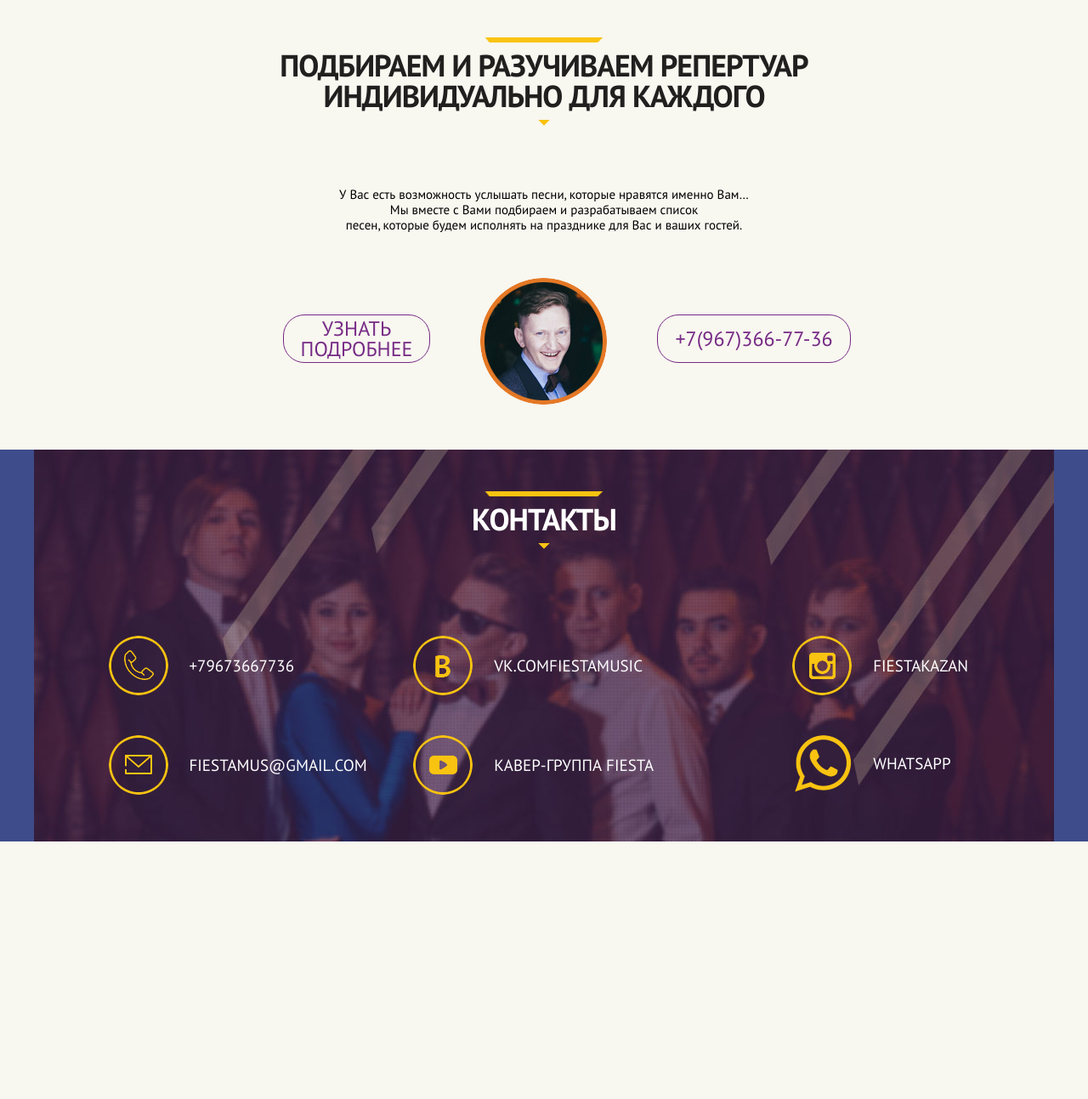
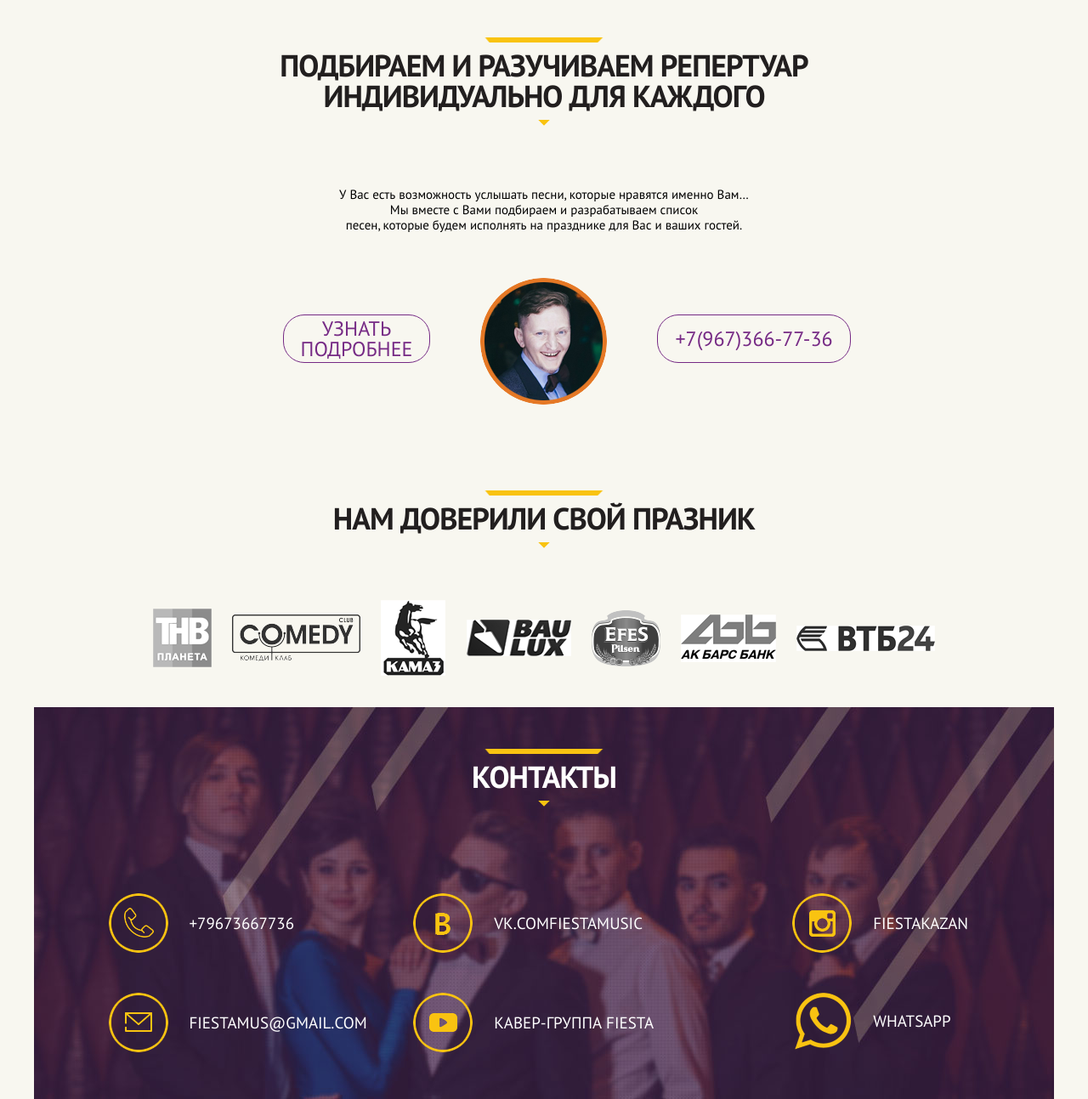
Before and after one commit to RadiksMan/fiestalending, a PHP site: page /process.php in a window 1280 px wide. Shown: the part 2183-3476 px from the top of the page at 85% size. Before the commit the page ends 3173 px from the top, so only its background shows below. Run offline with PHP 8.4, Linux system fonts and the light colour scheme.

Commit message:
section-fourtheenth added

```diff
--- a/css/dima.css
+++ b/css/dima.css
@@ -2,7 +2,7 @@
 
 .section-title.white-text span{color:#fff;}
 
-footer{background-image:url(../images/footer-bg.jpg);background-position: center top;background-repeat: no-repeat;padding:64px 0 8px 0;background-color: #3e4c8b;overflow: hidden;}
+footer{background-image:url(../images/footer-bg.jpg);background-position: center top;background-repeat: no-repeat;padding:64px 0 8px 0;overflow: hidden;}
 .footer-section{padding-top: 119px;}
 .footer-col{width: 33%;float: left;display: inline-block;margin-bottom: 47px;box-sizing:border-box;}
 .footer-col:nth-child(3n){text-align: right;}
@@ -16,25 +16,40 @@
 
 /* /footer */
 
+/* section-fourtheenth */
+
+.section-14{padding: 63px 0 37px 0;}
+.section-fourteenth-items-wrap{text-align: center;padding-top: 78px;}
+.section-fourteenth-item{display: inline-block;padding: 0 15px;vertical-align: middle;}
+.section-fourteenth-item a img{-webkit-filter: grayscale(100%) brightness(110%);-moz-filter: grayscale(100%) brightness(110%);-khtml-filter: grayscale(100%) brightness(110%);filter: grayscale(100%) brightness(110%);}
+.section-fourteenth-item a:hover img{-webkit-filter: grayscale(0%) brightness(100%);-moz-filter: grayscale(0%) brightness(100%);-khtml-filter: grayscale(0%) brightness(100%);filter: grayscale(0%) brightness(100%);}
+
+/*  /section-fourtheenth */
+
 @media screen and (max-width:1920px){}
 @media screen and (max-width:1600px){}
 @media screen and (max-width:1366px){}
 @media screen and (max-width:1280px){
 	.footer-col:nth-child(3n+2){padding-left: 2%;}
+	.section-fourteenth-item{padding: 0 10px;}
 }
 @media screen and (max-width:1024px){}
 @media screen and (max-width:992px){
-	footer{background-image: none;}
+	footer{background-image: none;background-color: #3e4c8b;}
 	.footer-col:nth-child(3n+2){padding-left: 0%;}
 	.footer-col:nth-child(3n){text-align: left;}
 	.footer-col{width: 50%;}
+
+	.section-fourteenth-item{padding: 0 25px;margin-bottom: 10px;}
 }
 @media screen and (max-width:767px){}
 @media screen and (max-width:666px){
 	.footer-section{padding-top:59px;margin-left: -50%;transform:translateX(50%);-moz-transform:translateX(50%);-khtml-transform:translateX(50%);-webkit-transform:translateX(50%);}
 	.footer-col{width: 100%;}
+	.section-fourteenth-item{margin-bottom: 15px;}
 }
 @media screen and (max-width:479px){
 	.footer-text{margin-left: 2px;}
 	.footer-section{margin-left: 0%;transform:translateX(0%);-moz-transform:translateX(0%);-khtml-transform:translateX(0%);-webkit-transform:translateX(0%);
+		.section-fourteenth-item{margin-bottom: 20px;}
 }
--- a/index.php
+++ b/index.php
@@ -4,3 +4,5 @@
 <?partial('section_4')?>
 <?partial('section_5')?>
 <?partial('section_6')?>
+
+<?partial('section_14')?>
--- /dev/null
+++ b/partials/section_14.php
@@ -0,0 +1,44 @@
+<section class="section-14">
+	<div class="mbox">
+		<div class="section-title text-center">
+			<span>нам доверили свой празник</span>
+		</div>
+		<div class="section-fourteenth-items-wrap cfix">
+			<div class="section-fourteenth-item">
+				<a href="#">
+					<img src="images/sponsor-item-1-active.png" alt="" />
+				</a>
+			</div>
+			<div class="section-fourteenth-item">
+				<a href="#">
+					<img src="images/sponsor-item-2-active.png" alt="" />
+				</a>
+			</div>
+			<div class="section-fourteenth-item">
+				<a href="#">
+					<img src="images/sponsor-item-3-active.png" alt="" />
+				</a>
+			</div>
+			<div class="section-fourteenth-item">
+				<a href="#">
+					<img src="images/sponsor-item-4-active.png" alt="" />
+				</a>
+			</div>
+			<div class="section-fourteenth-item">
+				<a href="#">
+					<img src="images/sponsor-item-5-active.png" alt="" />
+				</a>
+			</div>
+			<div class="section-fourteenth-item">
+				<a href="#">
+					<img src="images/sponsor-item-6-active.png" alt="" />
+				</a>
+			</div>
+			<div class="section-fourteenth-item">
+				<a href="#">
+					<img src="images/sponsor-item-7-active.png" alt="" />
+				</a>
+			</div>
+		</div>
+	</div>
+</section>
```
